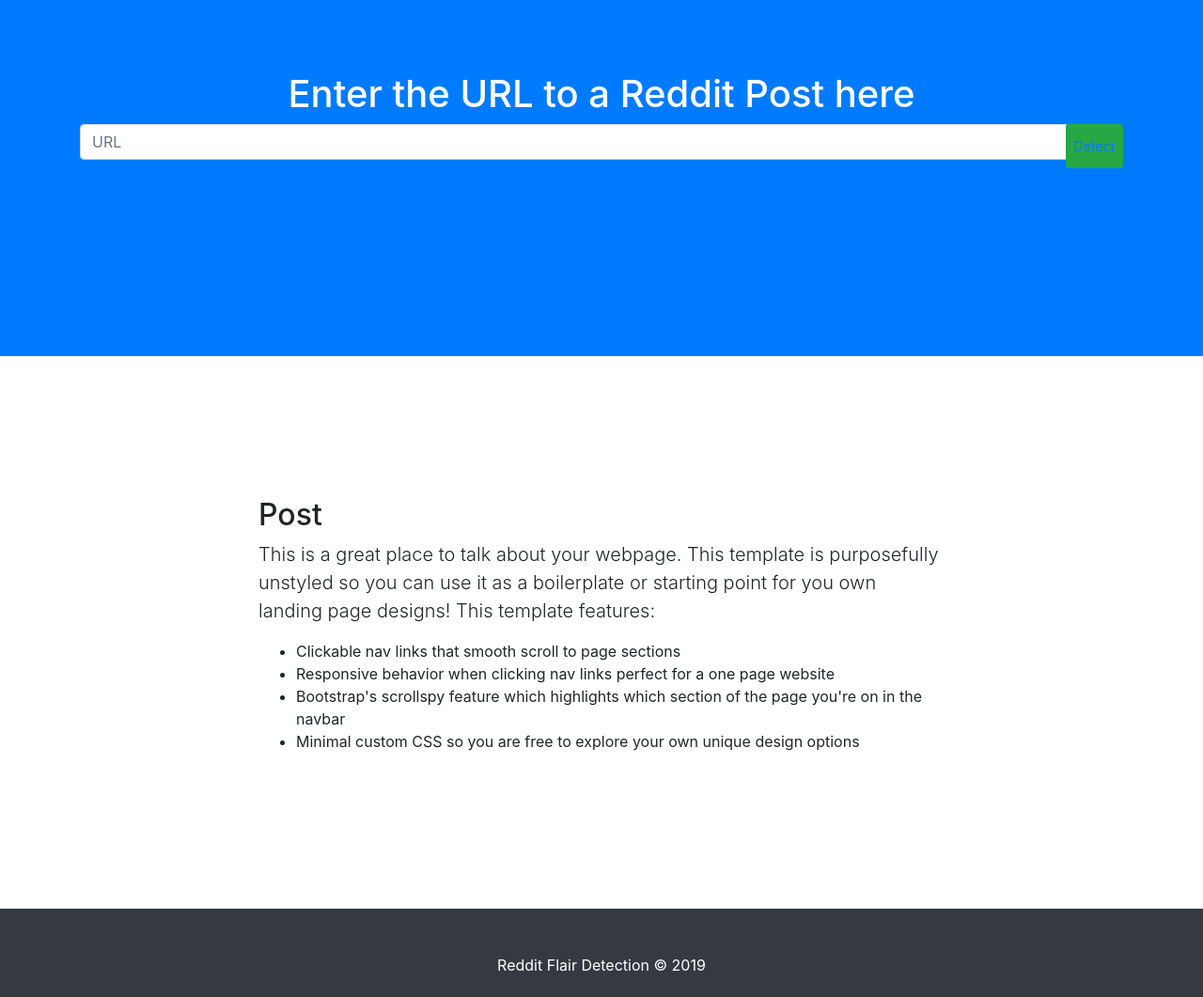
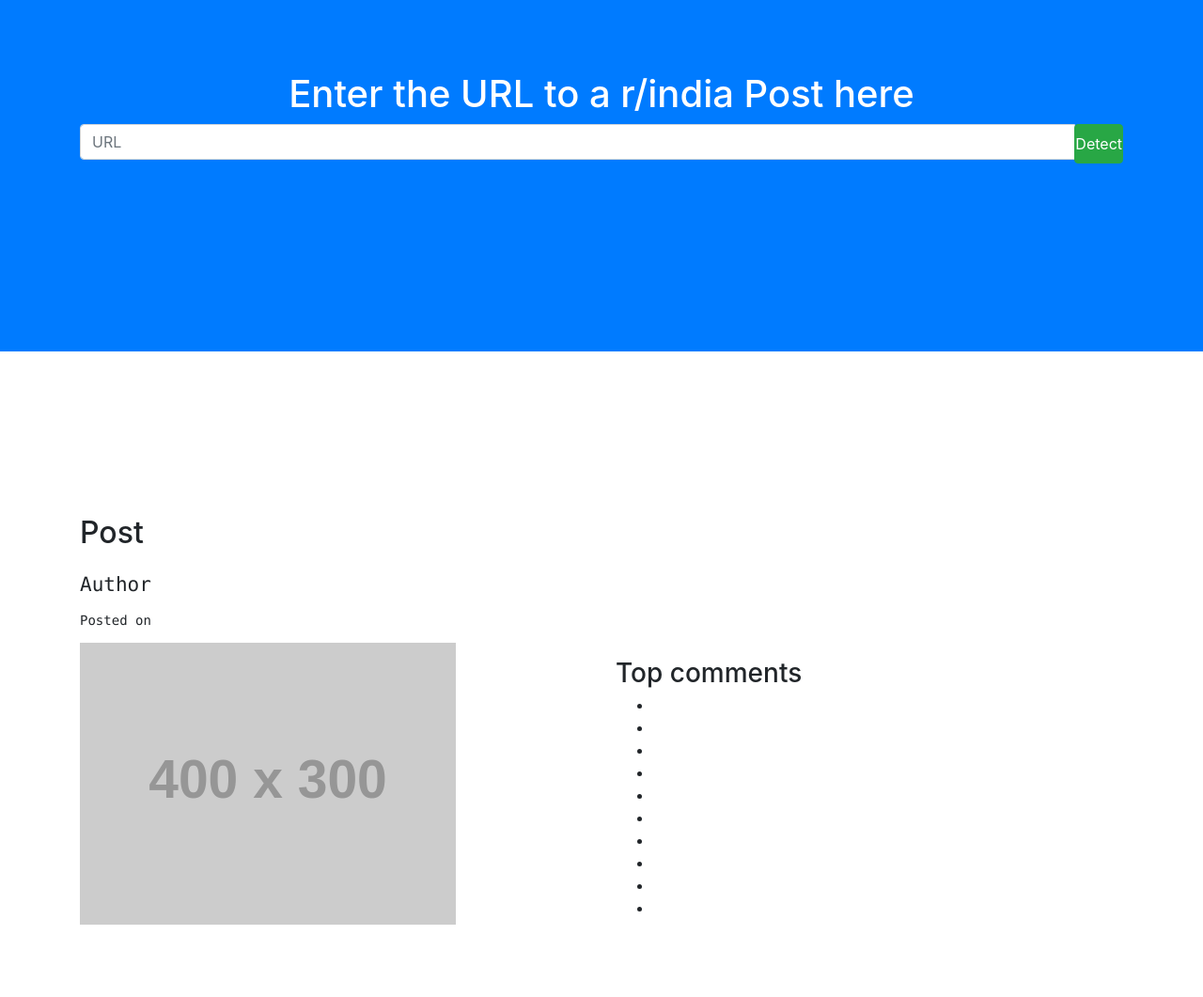
Before and after one commit to bopopescu/Reddit-Flair-Detection, a plain HTML site: page app/index.html in a window 1280 px wide. Shown: the part 80-1141 px from the top of the page at 94% size. Drawn offline with nearby package versions, Linux system fonts and the light colour scheme; files that its build step writes are made by us from their sources; placeholder pictures from the web are drawn by us.

Commit message:
Add files via upload

```diff
--- a/app/index.html
+++ b/app/index.html
@@ -10,8 +10,8 @@
 
   <title>Reddit Flair Detection</title>
 
-  <link href="vendor/bootstrap/css/bootstrap.min.css" rel="stylesheet">
-  <link href="css/scrolling-nav.css" rel="stylesheet">
+  <link href="../static/vendor/bootstrap/css/bootstrap.min.css" rel="stylesheet">
+  <link href="../static/css/scrolling-nav.css" rel="stylesheet">
 
 </head>
 
@@ -24,7 +24,7 @@
       <div class="collapse navbar-collapse" id="navbarResponsive">
         <ul class="navbar-nav ml-auto">
           <li class="nav-item">
-            <a class="nav-link js-scroll-trigger" href="#about">Github</a>
+            <a class="nav-link js-scroll-trigger" href="https://github.com/AnshumanPati/Reddit-Flair-Detection">Github</a>
           </li>
         </ul>
       </div>
@@ -33,14 +33,12 @@
 
   <header class="bg-primary text-white">
     <div class="container text-center">
-      <h1>Enter the URL to a Reddit Post here</h1>
+      <h1>Enter the URL to a r/india Post here</h1>
       <div class="input-group input-group-newsletter">
-        <input id="url" type="email" class="form-control" placeholder="URL" aria-label="" aria-describedby="basic-addon">
+        <input id="url" type="text" class="form-control" placeholder="URL" value="">
         <div class="input-group-append">
           <ul class="navbar-nav ml-auto">
-            <li class="nav-item">
-              <button class="btn btn-sm btn-success" href="#about" onclick="again();"><a class="nav-link js-scroll-trigger" href="#about">Detect</a></button>
-            </li>
+              <a class="nav-link js-scroll-trigger btn btn-success" href="#about" onclick="again()"> Detect </a>
           </ul>
         </div>
       </div>
@@ -49,17 +47,36 @@
 
   <section id="about">
     <div class="container">
+        <h2 id='post' class="my-4">Post<h4 id='author'><pre>Author</pre></h4><h6 id='date'><pre>Posted on</pre></h6></h2>
+
+              <!-- Portfolio Item Row -->
       <div class="row">
-        <div class="col-lg-8 mx-auto">
-          <h2 id='h'>Post</h2>
-          <p class="lead">This is a great place to talk about your webpage. This template is purposefully unstyled so you can use it as a boilerplate or starting point for you own landing page designs! This template features:</p>
-          <ul>
-            <li>Clickable nav links that smooth scroll to page sections</li>
-            <li>Responsive behavior when clicking nav links perfect for a one page website</li>
-            <li>Bootstrap's scrollspy feature which highlights which section of the page you're on in the navbar</li>
-            <li>Minimal custom CSS so you are free to explore your own unique design options</li>
+
+        <div class="col-md-6">
+        <img id="i" src="http://placehold.it/400x300">
+        </div>
+
+        <div class="col-md-6">
+          <p id='para'></p>
+          <h3 class="my-1">Top comments</h3>
+          <ul class="list" id='comments'>
+          <li id="l1"></li>
+          <li id="l2"></li>
+          <li id="l3"></li>
+          <li id="l4"></li>
+          <li id="l5"></li>
+          <li id="l6"></li>
+          <li id="l7"></li>
+          <li id="l8"></li>
+          <li id="l9"></li>
+          <li id="l10"></li>
           </ul>
+        <h4><pre id="num_comm"></pre></h4>
+        <h4><pre id="score"></pre></h4>
+        <h4><pre id="flair"></pre></h4>
+        <h4><pre id="label"></pre></h4>
         </div>
+
       </div>
     </div>
   </section>
@@ -72,11 +89,11 @@
     <!-- /.container -->
   </footer>
 
-  <script src="vendor/jquery/jquery.min.js"></script>
-  <script src="vendor/bootstrap/js/bootstrap.bundle.min.js"></script>
-  <script src="vendor/jquery-easing/jquery.easing.min.js"></script>
-  <script src="js/render.js"></script>
-  <script src="js/scrolling-nav.js"></script>
+  <script src="../static/vendor/jquery/jquery.min.js"></script>
+  <script src="../static/vendor/bootstrap/js/bootstrap.bundle.min.js"></script>
+  <script src="../static/vendor/jquery-easing/jquery.easing.min.js"></script>
+  <script src="../static/js/render.js"></script>
+  <script src="../static/js/scrolling-nav.js"></script>
 
 </body>
 
```
Also changed, not shown: 1 other file.
